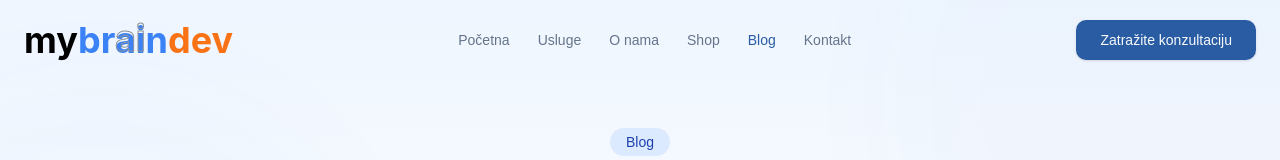
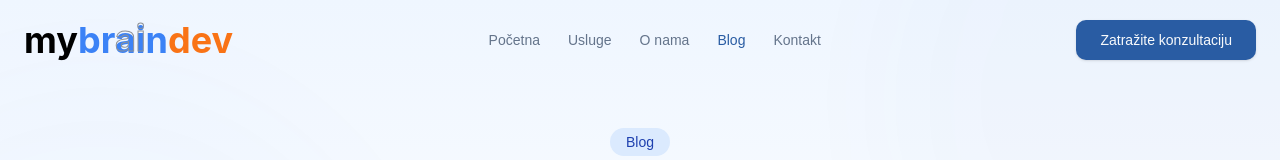
Before and after one commit to Ivetina/smart-process-hub, a React (Vite) app: page /blog in a window 1280 px wide. Shown: the top 160 px of the page. Built offline with nearby package versions, Linux system fonts and the light colour scheme.

Commit message:
Remove "Shop" from navigation
Remove all links to the shop page and make it inaccessible.

```diff
--- a/src/components/Navbar.tsx
+++ b/src/components/Navbar.tsx
@@ -26,12 +26,11 @@ const Navbar = () => {
     return () => window.removeEventListener('scroll', handleScroll);
   }, [scrolled]);
 
-  // Navigation items
+  // Navigation items - removed "Shop"
   const navItems = [
     { name: 'Početna', path: '/' },
     { name: 'Usluge', path: '/services' },
     { name: 'O nama', path: '/about' },
-    { name: 'Shop', path: '/shop' },
     { name: 'Blog', path: '/blog' },
     { name: 'Kontakt', path: '/contact' },
   ];
```
